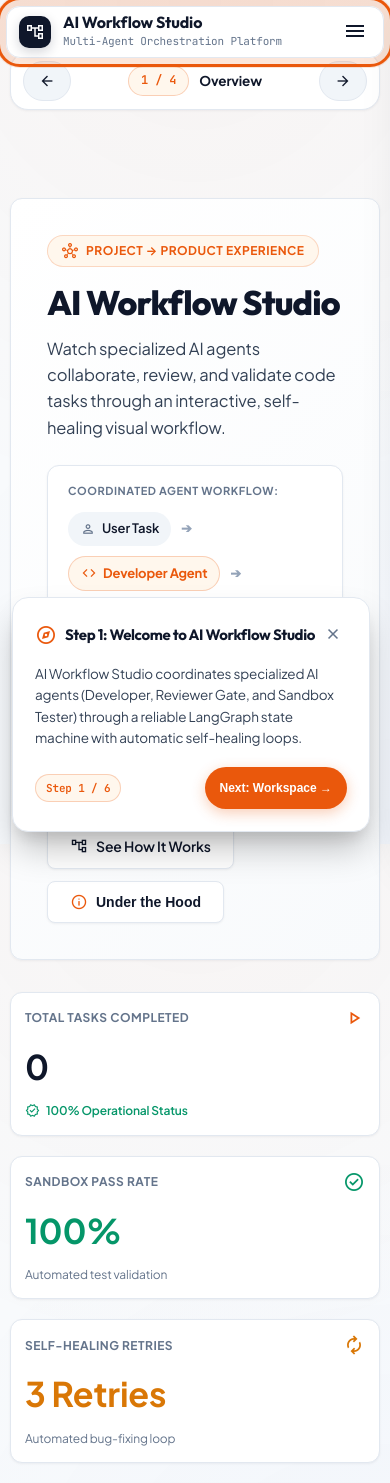
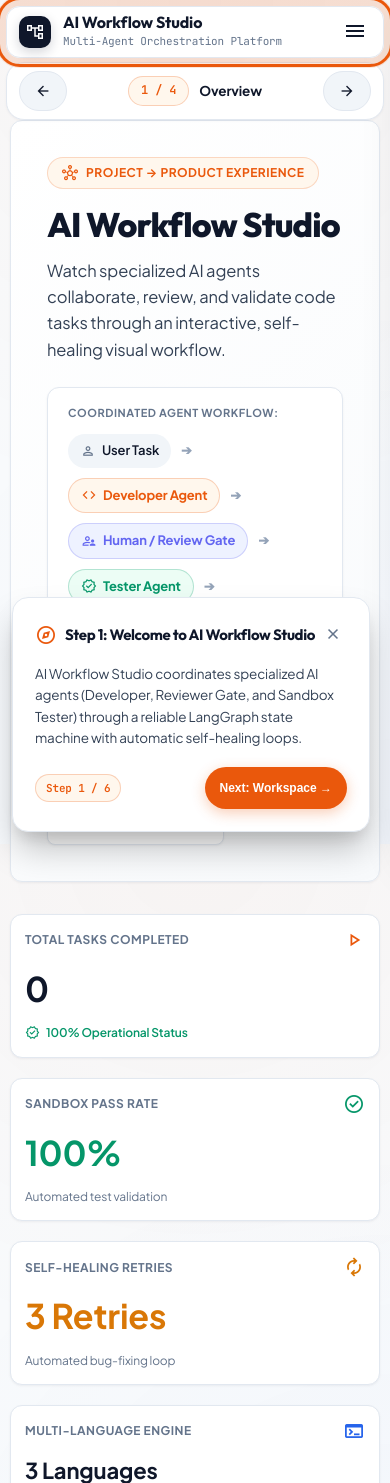
Before and after one commit to Sathvik1533/LangGraph_deployment, a FastAPI app: page / in a window 390 px wide. Shown: the top 1483 px of the page. Run offline with FastAPI, Linux system fonts and the light colour scheme.

Commit message:
fix(layout): eliminate header whitespace gap and make tour bar subordinate and zero-height when closed

```diff
--- a/static/css/shared.css
+++ b/static/css/shared.css
@@ -115,7 +115,7 @@ h1, h2, h3, h4, h5, h6 {
     justify-content: space-between;
     padding: 10px 28px;
     gap: 20px;
-    z-index: 100;
+    z-index: 1000;
     box-shadow: var(--shadow-md);
 }
 
@@ -186,7 +186,7 @@ h1, h2, h3, h4, h5, h6 {
 
 /* Studio Layout Container */
 .studio-layout {
-    padding-top: 108px;
+    padding-top: 88px;
     padding-bottom: 60px;
     padding-left: 40px;
     padding-right: 40px;
@@ -644,11 +644,27 @@ h1, h2, h3, h4, h5, h6 {
     font-size: 20px;
 }
 
-/* Page Flow Stepper & Forward/Backward Navigation Bar */
 .page-flow-bar-container {
+    display: none;
+    margin: 0;
+    padding: 0;
+    height: 0;
+    overflow: hidden;
+}
+
+.page-flow-bar-container.active {
+    display: block;
+    position: fixed;
+    top: 84px;
+    left: 50%;
+    transform: translateX(-50%);
+    width: calc(100% - 48px);
     max-width: 1440px;
-    margin: 0 auto 24px auto;
-    padding: 0 40px;
+    height: auto;
+    overflow: visible;
+    padding: 0;
+    z-index: 999;
+    animation: fadeIn 0.2s ease;
 }
 
 .page-flow-bar {
@@ -942,6 +958,7 @@ h1, h2, h3, h4, h5, h6 {
 /* ===== Tablet Breakpoint ===== */
 @media (max-width: 900px) {
     .top-navbar {
+        top: 12px;
         width: calc(100% - 32px);
     }
     .nav-links {
@@ -954,11 +971,13 @@ h1, h2, h3, h4, h5, h6 {
         display: none !important;
     }
     .studio-layout {
+        padding-top: 84px;
         padding-left: 20px;
         padding-right: 20px;
     }
-    .page-flow-bar-container {
-        padding: 0 20px;
+    .page-flow-bar-container.active {
+        top: 76px;
+        width: calc(100% - 32px);
     }
     .flow-stepper-track {
         display: none;
@@ -982,14 +1001,14 @@ h1, h2, h3, h4, h5, h6 {
         display: none;
     }
     .studio-layout {
-        padding-top: 80px;
+        padding-top: 74px;
         padding-left: 14px;
         padding-right: 14px;
         padding-bottom: 40px;
     }
-    .page-flow-bar-container {
-        padding: 0 14px;
-        margin-bottom: 16px;
+    .page-flow-bar-container.active {
+        top: 68px;
+        width: calc(100% - 20px);
     }
     .page-flow-bar {
         padding: 8px 12px;
@@ -1097,9 +1116,13 @@ h1, h2, h3, h4, h5, h6 {
         height: 32px;
     }
     .studio-layout {
-        padding-top: 72px;
+        padding-top: 68px;
         padding-left: 10px;
         padding-right: 10px;
+    }
+    .page-flow-bar-container.active {
+        top: 62px;
+        width: calc(100% - 12px);
     }
     .page-flow-bar-container {
         padding: 0 10px;
--- a/static/js/common.js
+++ b/static/js/common.js
@@ -635,6 +635,10 @@ function renderSpotlightStep() {
     const pageTour = FULL_PLATFORM_TOUR[currentTourPageIndex];
     if (!pageTour || !pageTour.steps) return;
 
+    // Show subordinate flow bar when tour is actively running
+    const flowBar = document.getElementById('pageFlowBarContainer');
+    if (flowBar) flowBar.classList.add('active');
+
     document.querySelectorAll('.element-highlighted').forEach(el => el.classList.remove('element-highlighted'));
 
     const step = pageTour.steps[currentTourStepIndex];
@@ -778,6 +782,9 @@ function closeSpotlightTour() {
     document.querySelectorAll('.element-highlighted').forEach(el => el.classList.remove('element-highlighted'));
     const callout = document.getElementById('tourCalloutCard');
     if (callout) callout.style.display = 'none';
+
+    const flowBar = document.getElementById('pageFlowBarContainer');
+    if (flowBar) flowBar.classList.remove('active');
 }
 
 function openPlatformGuide() {
```
